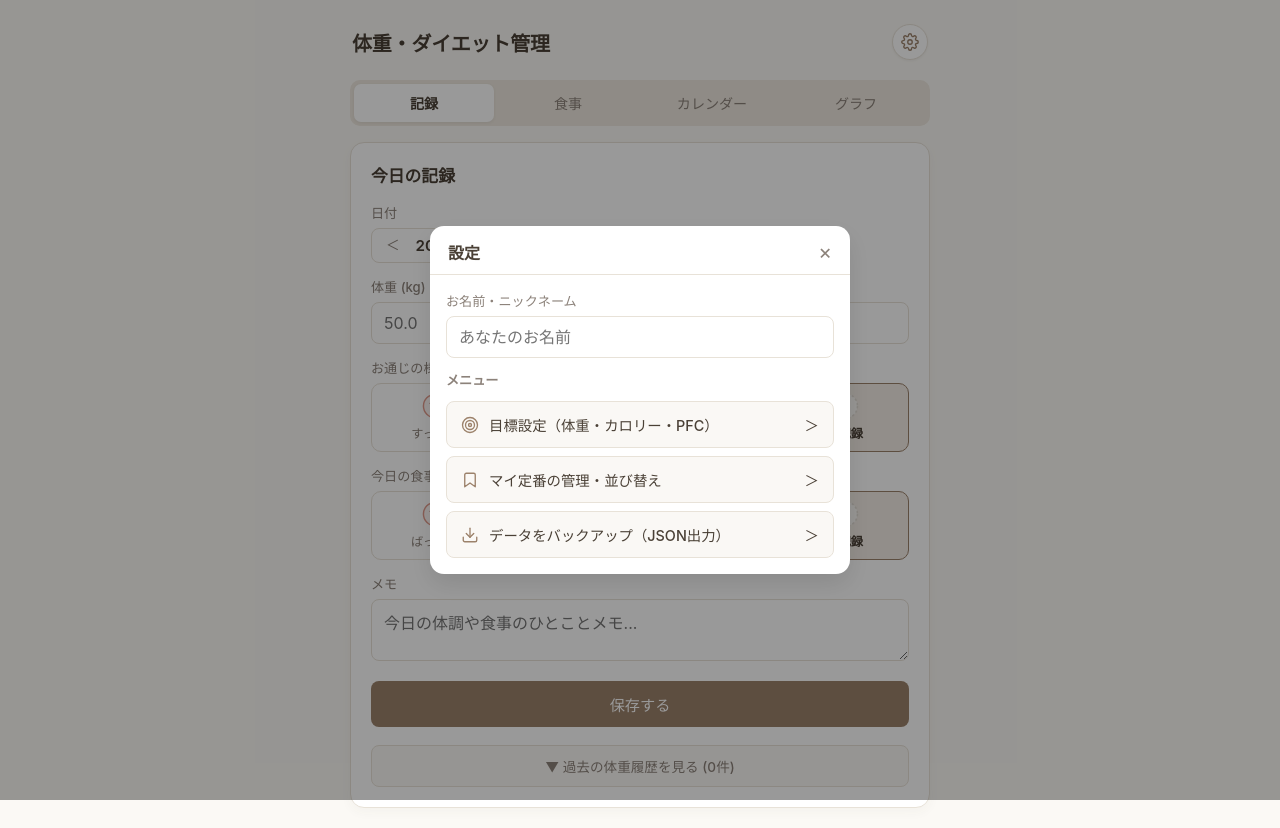
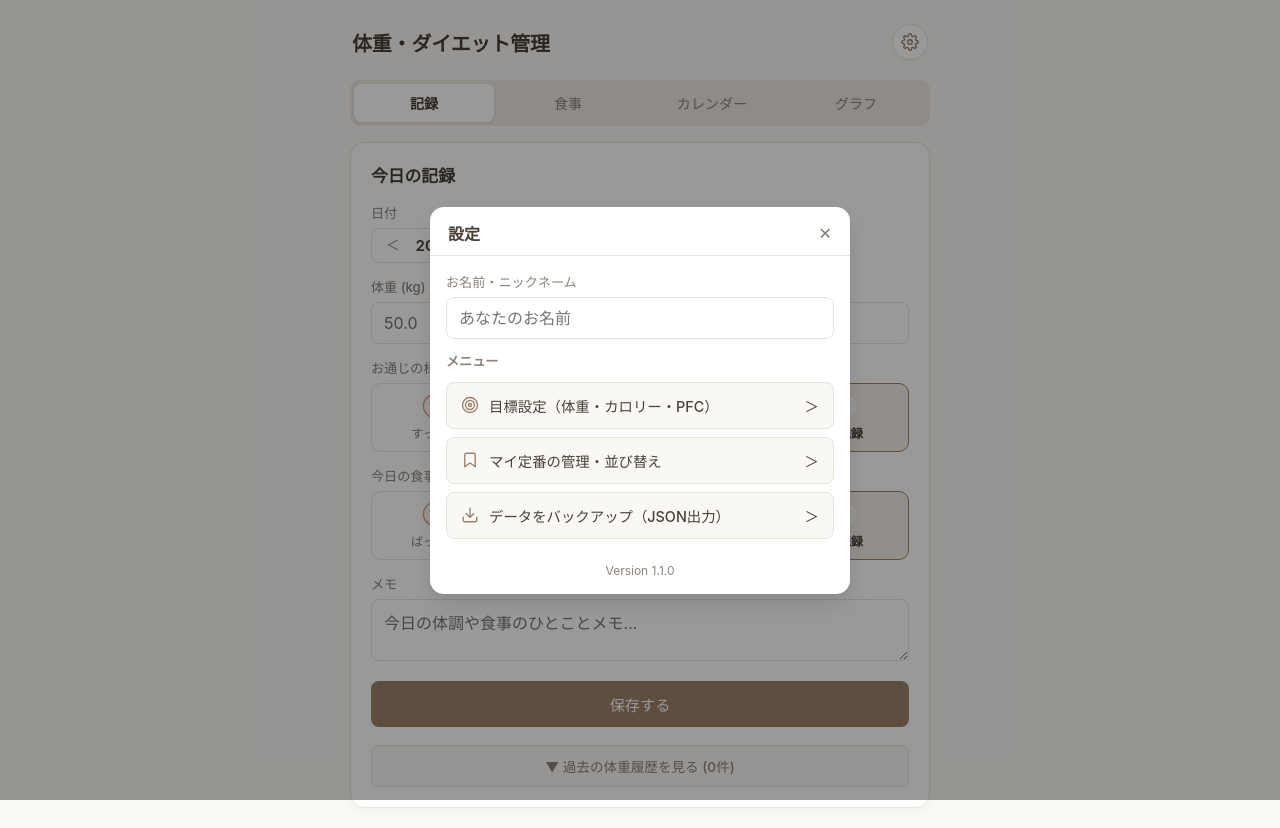
Before and after one commit to mu-private-code/diet-tracker, a plain HTML site: page index.html in a window 1280 px wide. Both pictures are taken after a click on the button 910 px from the left and 42 px from the top of the page. Drawn offline with nearby package versions, Linux system fonts and the light colour scheme.

Commit message:
Update index.html

```diff
--- a/index.html
+++ b/index.html
@@ -259,7 +259,7 @@
       z-index: 3;
     }
 
-    /* スマホでの自動ズーム防止のため、入力欄のフォントサイズを16pxに設定 */
+    /* スマホでの自動ズーム防止 */
     input[type="number"],
     input[type="text"],
     textarea,
@@ -2039,6 +2039,11 @@
               </div>
               <span>＞</span>
             </button>
+          </div>
+
+          <!-- バージョン情報（設定画面の一番下） -->
+          <div style="text-align: center; margin-top: 24px; font-size: 0.75rem; color: var(--text-sub);">
+            Version 1.1.0
           </div>
         </div>
 
```
